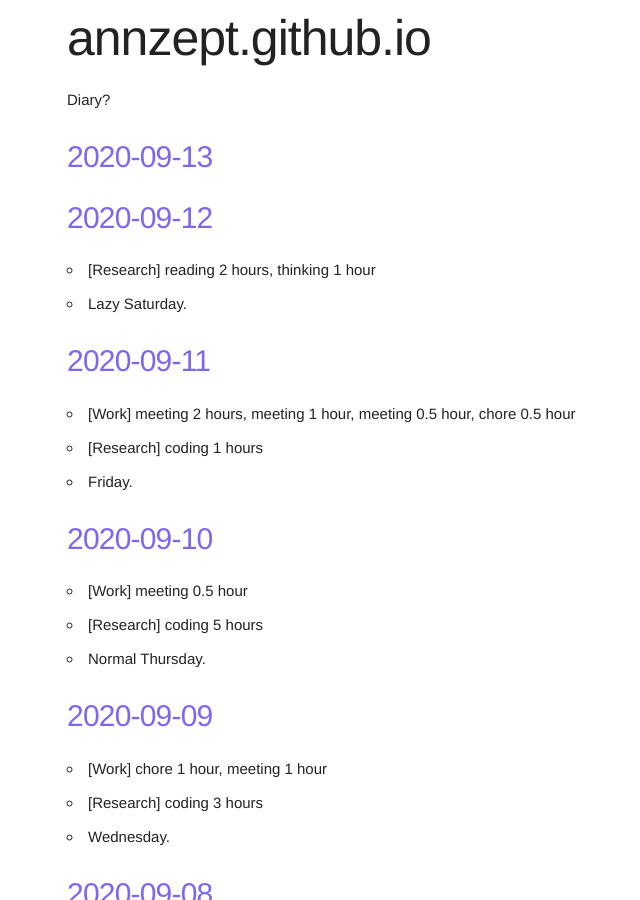
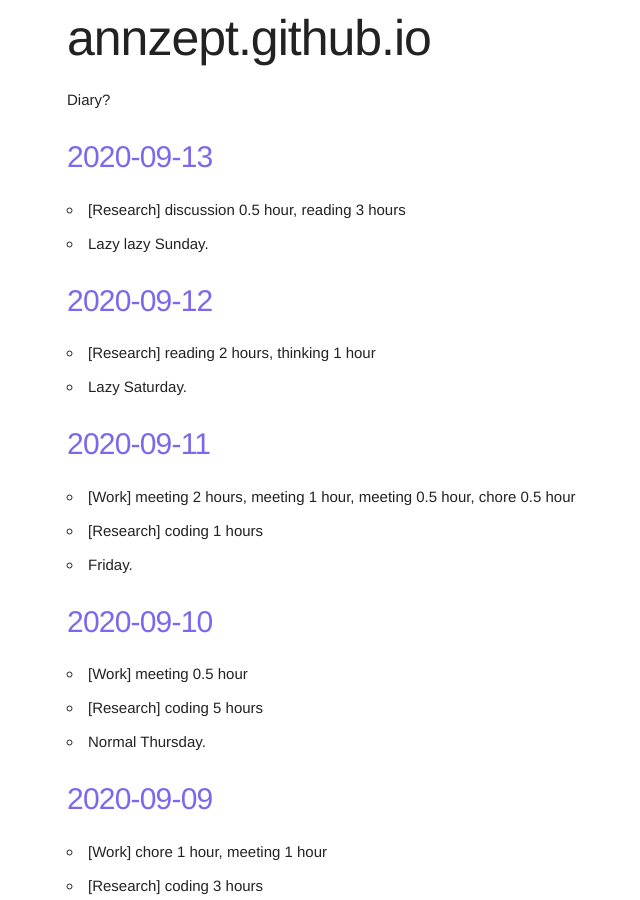
Before and after one commit to annzept/annzept.github.io, a Jekyll site: the page built from index.markdown, in a window 1280 px wide and 900 px high. Shown: the whole window, without its empty margins (93-733 px from the left). Built offline with Jekyll 4.4.1, drawn with Linux system fonts in a browser that asks for light colours.

Commit message:
Sun Sep 13 22:34:29 JST 2020

```diff
--- a/_posts/2020-09-13-diary.md
+++ b/_posts/2020-09-13-diary.md
@@ -4,3 +4,6 @@
 date:   2020-09-13 23:59:59 +0900
 categories: diary
 ---
+
+- [Research] discussion 0.5 hour, reading 3 hours
+- Lazy lazy Sunday.
```
